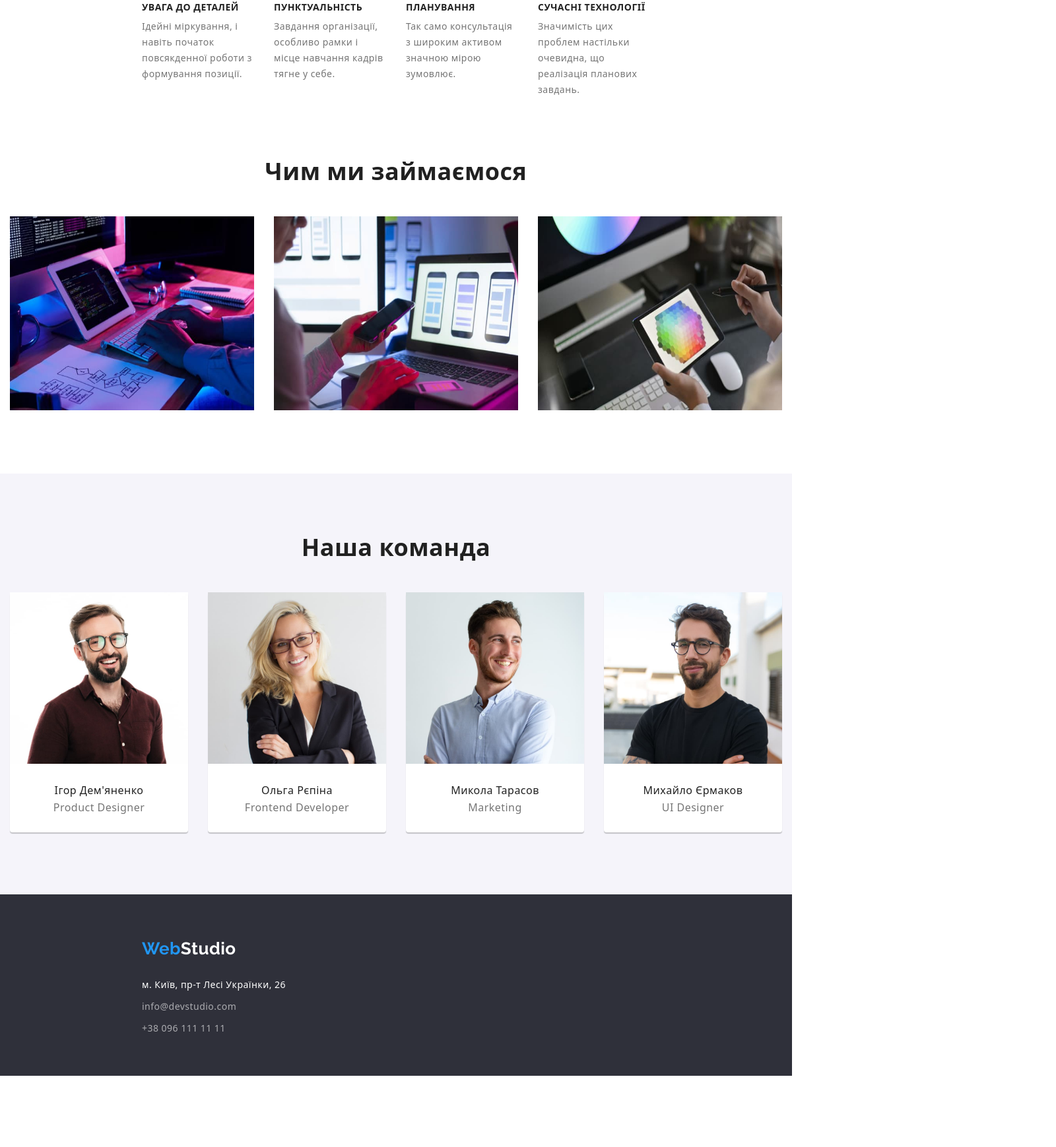
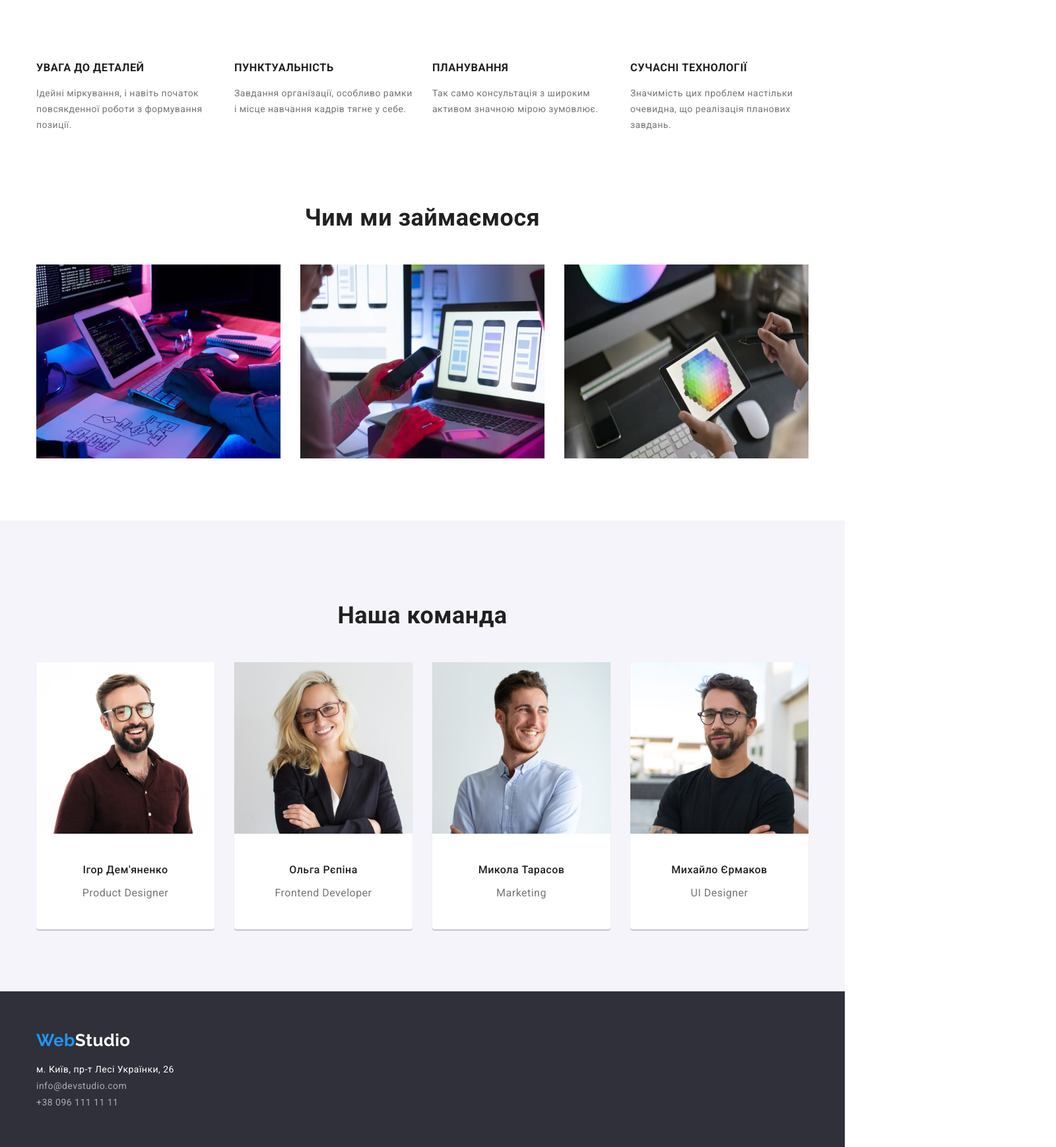
Before and after one commit to Alina-lizina/goit-markup-hw-03, a plain HTML site: page index.html in a window 1280 px wide. Shown: the part 751-2490 px from the top of the page at 66% size, 1600 px wide, since content can reach past the window. Before the commit the page ends 2382 px from the top, so only its background shows below. Drawn offline with nearby package versions, Linux system fonts and the light colour scheme.

Commit message:
сделала исправления

```diff
--- a/css/styles.css
+++ b/css/styles.css
@@ -1,17 +1,8 @@
-body{
-    font-family: 'Roboto', sans-serif;
-    font-size: 14px;
-    letter-spacing: 0.03rem;
-    width: 1600px;
+h1 h2 h3 h4 h5 h6 p{
+    margin: 0;
 }
 
-header{
-
-    background-color: #fff;
-    border-bottom: #ECECEC solid 1px;
-}
-
-.list{
+ul{
     padding: 0;
     margin: 0;
     list-style-type: none;
@@ -19,20 +10,37 @@ header{
 
 .container{
     width: 1200px;
-    padding-left: 215px;
-    padding-right: 215px;
+    padding-left: 15px;
+    padding-right: 15px;
+    margin-left: auto;
+    margin-right: auto;
+}
+
+img{
+    display: block;
+    max-width: 100%;
+}
+
+section{
+    padding-top: 94px;
+    padding-bottom: 94px;
+}
+
+body{
+    font-family: 'Roboto', sans-serif;
+    font-size: 14px;
+    letter-spacing: 0.03rem;
+}
+
+header{
+    background-color: #fff;
+    border-bottom: #ECECEC solid 1px;
 }
 
 .main-nav{
     display: flex;
     align-items: center;
-    margin-left: auto;
-    margin-right: auto;
-}
-
-section{
-    padding-top: 94px;
-    padding-bottom: 94px;
+    flex-direction: row;;
 }
 
 .logo {
@@ -96,6 +104,7 @@ a:hover.logo{color: #000; text-decoration: none;}
     flex-direction: column;
     padding-top: 200px;
     padding-bottom: 200px;
+    width: 100%;
     background-color: #2F303A;
     text-align: center;
 }
@@ -107,11 +116,15 @@ a:hover.logo{color: #000; text-decoration: none;}
     align-self: center;
     font-weight: 900;
     text-transform: uppercase;
-    padding-bottom: 30px;
+    margin-bottom: 30px;
+    width: 696px;
+    margin-left: auto;
+    margin-right: auto;
 }
 
 .main-button{
-    font-family: inherit;
+    font-family: 'Roboto', sans-serif;
+    letter-spacing: 0.03rem;
     cursor: pointer;
     border-radius: 4px;
     border: none;
@@ -120,12 +133,11 @@ a:hover.logo{color: #000; text-decoration: none;}
     color: #fff;
     font-size: 16px;
     line-height: 1.875;
+    padding: 10px 32px;
 }
 
 .description-facts{
     display: flex;
-    justify-content: center;
-    flex-wrap: nowrap;
     gap: 30px;
 }
 
@@ -146,26 +158,22 @@ a:hover.logo{color: #000; text-decoration: none;}
     line-height: 1.72;
 }
 
-.what-we-do{
-padding-top: 0;
-}
-
 .what-we-do-title{
     font-size: 36px;
     font-weight: 700;
     text-align: center;
     color: #212121;
     margin-bottom: 50px;
+    margin-top: -94px;
 }
 
 .what-we-do-images{
     display: flex;
-    justify-content: center;
-    flex-wrap: nowrap;
     gap: 30px;
 }
 
 .team{
+    width: 100%;
     background-color: #F5F4FA;
 }
 
@@ -179,8 +187,6 @@ padding-top: 0;
 
 .team-info-columns{
     display: flex;
-    justify-content: center;
-    flex-wrap: nowrap;
     gap: 30px;
 }
 
@@ -192,21 +198,23 @@ padding-top: 0;
     box-shadow: 0 2px 1px rgba(0,0,0,0.2);
 }
 
+.team-info-content{
+    padding-top: 30px;
+    padding-bottom: 30px;
+}
+
 .team-description-title{
     color: #212121;
     text-align: center;
     font-size: 16px;
     font-weight: 500;
-    margin-top: 30px;
 }
 
 .team-description-text{
     color: #757575;
     font-size: 16px;
-    font-weight: 400;
     text-align: center;
     margin-top: 10px;
-    margin-bottom: 30px;
 }
 
 .footer-info{
@@ -220,7 +228,6 @@ padding-top: 0;
 footer{
     background-color: #2F303A;
     display: block;
-    line-height: 1.714;
     padding-top: 60px;
     padding-bottom: 60px;
 }
@@ -232,12 +239,11 @@ footer a {color: #ffffff99; text-decoration: none;}
 }
 
 .portfolio{
-   background-color: #fff;
+    background-color: #fff;
 }
 .portfolio-buttons{
     display: flex;
     justify-content: center;
-    flex-wrap: nowrap;
     gap: 8px;
 }
 
@@ -261,11 +267,8 @@ footer a {color: #ffffff99; text-decoration: none;}
 
 .works{
     display: flex;
-    justify-content: center;
     flex-wrap: wrap;
     gap: 30px;
-    margin-left: auto;
-    margin-right: auto;
     margin-top: 50px;
 }
 .card{
--- a/index.html
+++ b/index.html
@@ -5,15 +5,14 @@
     <meta http-equiv="X-UA-Compatible" content="IE=edge">
     <meta name="viewport" content="width=device-width, initial-scale=1.0">
     <title>Document</title>
-    <link rel="stylesheet" href="./css/reset.css">
-    <link rel="stylesheet" href="./css/styles.css">
     <link rel="preconnect" href="https://fonts.googleapis.com">
     <link rel="preconnect" href="https://fonts.gstatic.com" crossorigin>
     <link href="https://fonts.googleapis.com/css2?family=Raleway:wght@700&family=Roboto:wght@400;500;700;900&display=swap" rel="stylesheet">
     <link rel="stylesheet" href="node_modules/modern-normalize/modern-normalize.css">
+    <link rel="stylesheet" href="./css/styles.css">
 </head>
 <body>
-    <header class="container main-nav">
+    <header class="main-nav container">
         <a class="logo" href="./index.html"><span style="color: #2196F3">Web</span>Studio</a>
         <nav>
             <ul class="navigation">
@@ -27,14 +26,19 @@
             <li class="contact-button"><a class="tel" href="tel:+380961111111">+38 096 111 11 11</a></li>
         </ul>
     </header>
+
     <main>
-        <section class="container main-banner">
-    <h1 class="main-title">Ефективні рішення для<br>вашого бізнесу</h1>
+        <section class="main-banner">
+        <div class="cotainer">
+    <h1 class="main-title">Ефективні рішення для вашого бізнесу</h1>
     <button type="button" class="main-button">Замовити послугу</button>
+        </div>
         </section>
+
         <section class="description">
+        <div class="container">
     <h2 content="опис переваг"></h2>
-<ul class="container description-facts">
+<ul class="description-facts">
 <li class="description-fact">
     <h3 class="description-title">УВАГА ДО ДЕТАЛЕЙ</h3>
     <p class="description-text">Ідейні міркування, і навіть початок повсякденної роботи з формування позиції.</p>
@@ -52,44 +56,51 @@
     <p class="description-text">Значимість цих проблем настільки очевидна, що реалізація планових завдань.</p>
 </li>
 </ul>
+        </div>
         </section>
 
-<section class="container what-we-do">
+        <section class="what-we-do">
+        <div class="container">
 <h2 class="what-we-do-title">Чим ми займаємося</h2>
 <ul class="what-we-do-images">
 <li class="what-we-do-image"><img width="370" height="294" src="./images/what-we-do1.jpg" alt=""></li>
 <li class="what-we-do-image"><img width="370" height="294" src="./images/what-we-do2.jpg" alt=""></li>
 <li class="what-we-do-image"><img width="370" height="294" src="./images/what-we-do3.jpg" alt=""></li>
 </ul>
+        </div>
         </section>
 
-<section class="container team">
+        <section class="team">
+        <div class="container">
 <h2 class="team-title">Наша команда</h2>
 <ul class="team-info-columns">
     <li class="team-info">
        <img width="270" height="260" src="./images/team1.jpg" alt="Ігор Дем'яненко">
-       <h3 class="team-description-title">Ігор Дем'яненко</h3>
-       <p class="team-description-text">Product Designer</p>
+       <div class="team-info-content"><h3 class="team-description-title">Ігор Дем'яненко</h3>
+       <p class="team-description-text">Product Designer</p></div>
     </li>
      <li class="team-info">
        <img width="270" height="260" src="./images/team2.jpg" alt="Ольга Рєпіна">
-       <h3 class="team-description-title">Ольга Рєпіна</h3>
-       <p class="team-description-text">Frontend Developer</p>
+       <div class="team-info-content"><h3 class="team-description-title">Ольга Рєпіна</h3>
+       <p class="team-description-text">Frontend Developer</p></div>
     </li>
      <li class="team-info">
        <img width="270" height="260" src="./images/team3.jpg" alt="Микола Тарасов">
-       <h3 class="team-description-title">Микола Тарасов</h3>
-       <p class="team-description-text">Marketing</p>
+       <div class="team-info-content"><h3 class="team-description-title">Микола Тарасов</h3>
+       <p class="team-description-text">Marketing</p></div>
     </li>
      <li class="team-info">
        <img width="270" height="260" src="./images/team4.jpg" alt="Михайло Єрмаков">
-       <h3 class="team-description-title">Михайло Єрмаков</h3>
-       <p class="team-description-text">UI Designer</p>
+       <div class="team-info-content"><h3 class="team-description-title">Михайло Єрмаков</h3>
+       <p class="team-description-text">UI Designer</p></div>
     </li>
 </ul>
+        </div>
         </section>
     </main>
-    <footer class="container">
+
+    <footer>
+      <div class="container">
       <a class="logo-footer" href="./index.html"><span style="color: #2196F3">Web</span>Studio</a>
       <address>
         <ul class="footer-info">
@@ -98,6 +109,7 @@
         <li class="tel"><a class="tel" href="tel:+380961111111">+38 096 111 11 11</a></li>
       </ul>
       </address>
+      </div>
     </footer>
 </body>
 </html>
```
Also changed, not shown: portfolio.html (+13 -7 lines). Lines whose indentation alone changed are shown as unchanged.
